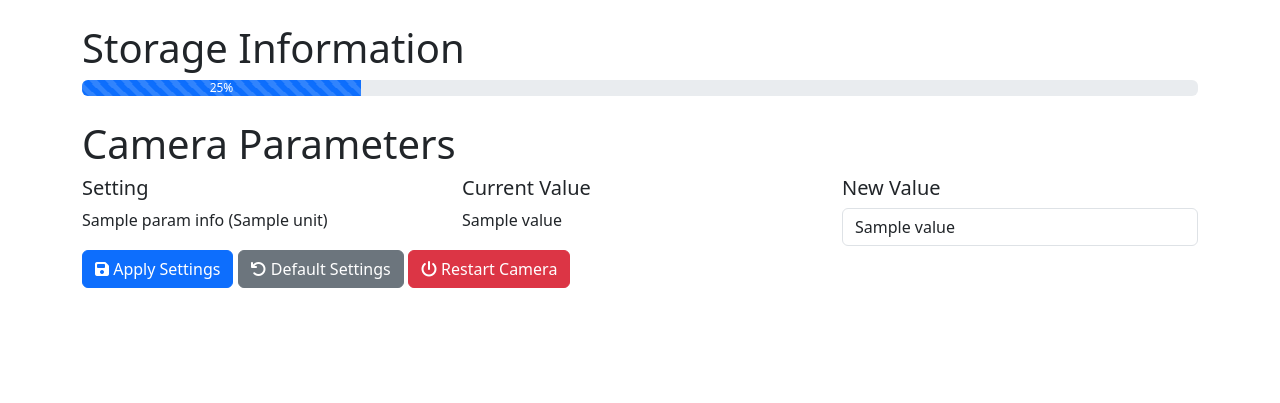
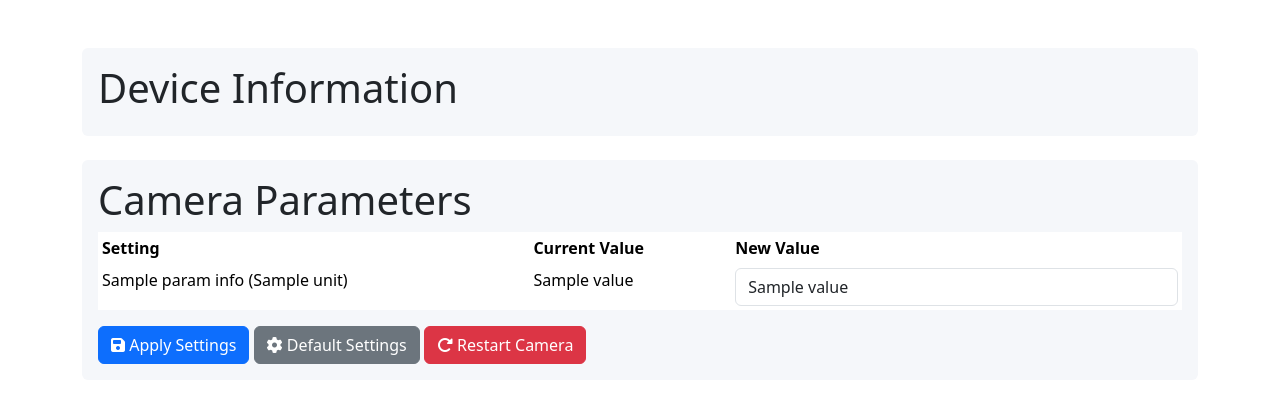
Before and after one commit to Revive-Our-Gulf/avt-camera, a Flask app: template app/templates/parameters.html in a window 1280 px wide. Shown: the part 76-479 px from the top of the page. Run offline with Flask 3, Linux system fonts and the light colour scheme; the template is opened without the code that fills it: most values are stand-ins (such as "Sample title", 1, 10 or a date in 2020); parts of the project's set-up code (start-up, migrations or seed data) failed here and were passed over; some libraries are stand-ins or nearby versions.

Commit message:
Improved parameters page display

```diff
--- a/app/templates/parameters.html
+++ b/app/templates/parameters.html
@@ -5,31 +5,40 @@
 
 {% block content %}
     <div class="container mt-4">
-        <h1>Storage Information</h1>
-        <div class="progress mb-4">
-            <div id="storage-bar" class="progress-bar progress-bar-striped progress-bar-animated" role="progressbar" style="width: 25%;" aria-valuenow="25" aria-valuemin="0" aria-valuemax="100">25%</div>
+        <div class="card border-0 custom-shadow mt-4" style="background-color: #f5f7fa;">
+            <div class="card-body">
+                <h1>Device Information</h1>
+                <div id="timeSyncStatus"></div>
             </div>
+        </div>
+
+        <div class="card border-0 custom-shadow mt-4" style="background-color: #f5f7fa;">
+            <div class="card-body">
                 <h1>Camera Parameters</h1>
                 <form id="parametersForm">
-            <div class="row font-weight-bold">
-                <div class="col-md-4"><h5>Setting</h5></div>
-                <div class="col-md-4"><h5>Current Value</h5></div>
-                <div class="col-md-4"><h5>New Value</h5></div>
-            </div>
+                    <table class="table table-hover table-borderless table-sm">
+                        <thead>
+                            <tr>
+                                <th scope="col">Setting</th>
+                                <th scope="col">Current Value</th>
+                                <th scope="col">New Value</th>
+                            </tr>
+                        </thead>
+                        <tbody>
                             {% for param_name, param_info in parameters.items() %}
-                <div class="row mb-1">
-                    <div class="col-md-4">
+                            <tr>
+                                <td>
                                     <label for="{{ param_name }}">
                                         {{ param_info.label }}
                                         {% if param_info.unit %}
                                         ({{ param_info.unit }})
                                         {% endif %}
                                     </label>
-                    </div>
-                    <div class="col-md-4">
+                                </td>
+                                <td>
                                     <span id="{{ param_name }}_current_value" class="current-value">{{ values[param_name] }}</span>
-                    </div>
-                    <div class="col-md-4">
+                                </td>
+                                <td>
                                     {% if param_info.type == 'select' %}
                                     <div class="input-group">
                                         <select id="{{ param_name }}" name="{{ param_name }}" class="form-control">
@@ -51,28 +60,32 @@
                                         >
                                     </div>
                                     {% endif %}
-                    </div>
-                </div>
+                                </td>
+                            </tr>
                             {% endfor %}
+                        </tbody>
+                    </table>
                     <div class="row">
                         <div class="col-md-12 text-right">
                             <button type="button" class="btn btn-primary" onclick="updateParameters()">
                                 <i class="fa fa-save"></i> Apply Settings
                             </button>
                             <button type="button" class="btn btn-secondary" onclick="resetParameters()">
-                        <i class="fa fa-undo"></i> Default Settings
+                                <i class="fa fa-cog"></i> Default Settings
                             </button>
                             <button type="button" class="btn btn-danger" onclick="restartPipeline()">
-                        <i class="fa fa-power-off"></i> Restart Camera
+                                <i class="fa fa-redo-alt"></i> Restart Camera
                             </button>
                         </div>
                     </div>
                 </form>
+            </div>
+        </div>
     </div>
 {% endblock %}
 
 {% block extra_scripts %}
     <script src="{{ url_for('static', filename='javascript/socket.io.js') }}"></script>
     <script src="{{ url_for('static', filename='javascript/parameters.js') }}"></script>
-    <script src="{{ url_for('static', filename='javascript/storage.js') }}"></script>
+    <script src="{{ url_for('static', filename='javascript/timesync.js') }}"></script>
 {% endblock %}
```
Lines whose indentation alone changed are shown as unchanged.
